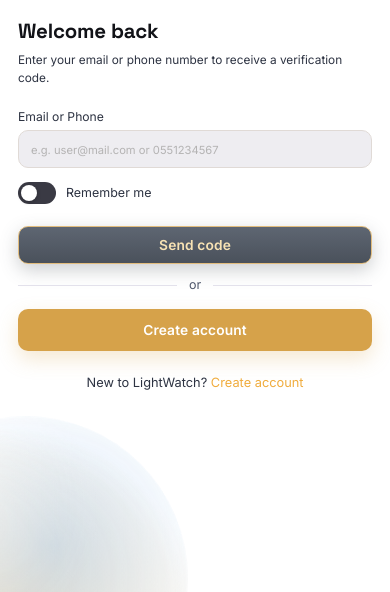
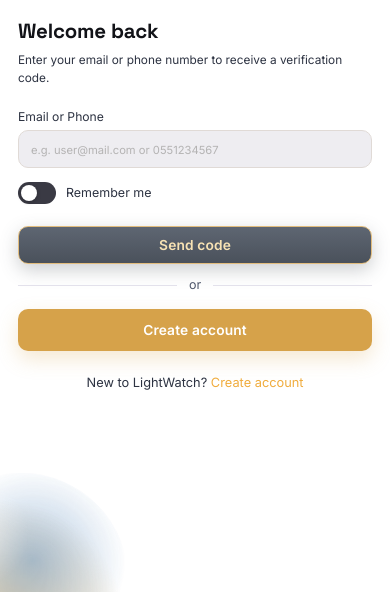
Before and after one commit to soulsurvivorr/lightwatch-frontend, a plain HTML site: page index.html in a window 390 px wide. Shown: the part 252-844 px from the top of the page. Drawn offline with Linux system fonts and the light colour scheme; no server answers.

Commit message:
bubbles fixed

```diff
--- a/css/login.css
+++ b/css/login.css
@@ -324,30 +324,30 @@
     will-change: transform, opacity;
   }
 
-  /* Top-right bubble cluster */
+  /* Top-right bubble cluster — tucked into the corner only */
   .login-form-side::before {
-    width: 280px;
-    height: 280px;
-    top: -130px;
-    right: -118px;
+    width: 190px;
+    height: 190px;
+    top: -84px;
+    right: -76px;
     background:
-      radial-gradient(circle at 30% 32%, rgba(255, 255, 255, 0.42), rgba(255, 255, 255, 0.03) 34%, transparent 44%),
-      radial-gradient(circle at 40% 42%, rgba(214, 162, 74, 0.38), rgba(214, 162, 74, 0.09) 56%, transparent 70%),
-      radial-gradient(circle at 70% 72%, rgba(74, 144, 217, 0.28), transparent 62%);
-    animation: bubble-float-a 7.5s ease-in-out infinite;
+      radial-gradient(circle at 32% 30%, rgba(255, 255, 255, 0.5), transparent 26%),
+      radial-gradient(circle at 42% 44%, rgba(214, 162, 74, 0.62), rgba(214, 162, 74, 0.22) 46%, transparent 62%),
+      radial-gradient(circle at 68% 70%, rgba(58, 116, 176, 0.5), transparent 55%);
+    animation: bubble-float-a 8.5s ease-in-out infinite;
   }
 
-  /* Bottom-left bubble cluster */
+  /* Bottom-left bubble cluster — tucked into the corner only */
   .login-form-side::after {
-    width: 300px;
-    height: 300px;
-    left: -140px;
-    bottom: -150px;
+    width: 210px;
+    height: 210px;
+    left: -96px;
+    bottom: -104px;
     background:
-      radial-gradient(circle at 32% 30%, rgba(255, 255, 255, 0.36), rgba(255, 255, 255, 0.03) 30%, transparent 42%),
-      radial-gradient(circle at 58% 40%, rgba(74, 144, 217, 0.26), transparent 60%),
-      radial-gradient(circle at 42% 68%, rgba(214, 162, 74, 0.32), rgba(214, 162, 74, 0.08) 62%, transparent 72%);
-    animation: bubble-float-b 8.8s ease-in-out infinite;
+      radial-gradient(circle at 30% 28%, rgba(255, 255, 255, 0.44), transparent 24%),
+      radial-gradient(circle at 56% 40%, rgba(58, 116, 176, 0.48), transparent 52%),
+      radial-gradient(circle at 42% 68%, rgba(214, 162, 74, 0.56), rgba(214, 162, 74, 0.18) 48%, transparent 62%);
+    animation: bubble-float-b 9.5s ease-in-out infinite;
   }
 
   .login-box {
@@ -358,34 +358,34 @@
   @keyframes bubble-float-a {
     0%, 100% {
       transform: translate3d(0, 0, 0) scale(1);
-      opacity: 0.96;
+      opacity: 0.92;
     }
     25% {
-      transform: translate3d(-6px, 4px, 0) scale(1.03);
+      transform: translate3d(-4px, 3px, 0) scale(1.02);
       opacity: 1;
     }
     50% {
-      transform: translate3d(-12px, 10px, 0) scale(1.06);
-      opacity: 0.9;
+      transform: translate3d(-8px, 7px, 0) scale(1.04);
+      opacity: 0.88;
     }
     75% {
-      transform: translate3d(-5px, 14px, 0) scale(1.02);
-      opacity: 0.98;
+      transform: translate3d(-3px, 9px, 0) scale(1.01);
+      opacity: 0.96;
     }
   }
 
   @keyframes bubble-float-b {
     0%, 100% {
       transform: translate3d(0, 0, 0) scale(1);
-      opacity: 0.95;
+      opacity: 0.9;
     }
     30% {
-      transform: translate3d(10px, -7px, 0) scale(1.04);
+      transform: translate3d(7px, -5px, 0) scale(1.03);
       opacity: 1;
     }
     60% {
-      transform: translate3d(16px, -14px, 0) scale(1.08);
-      opacity: 0.9;
+      transform: translate3d(11px, -9px, 0) scale(1.05);
+      opacity: 0.86;
     }
   }
 
```
